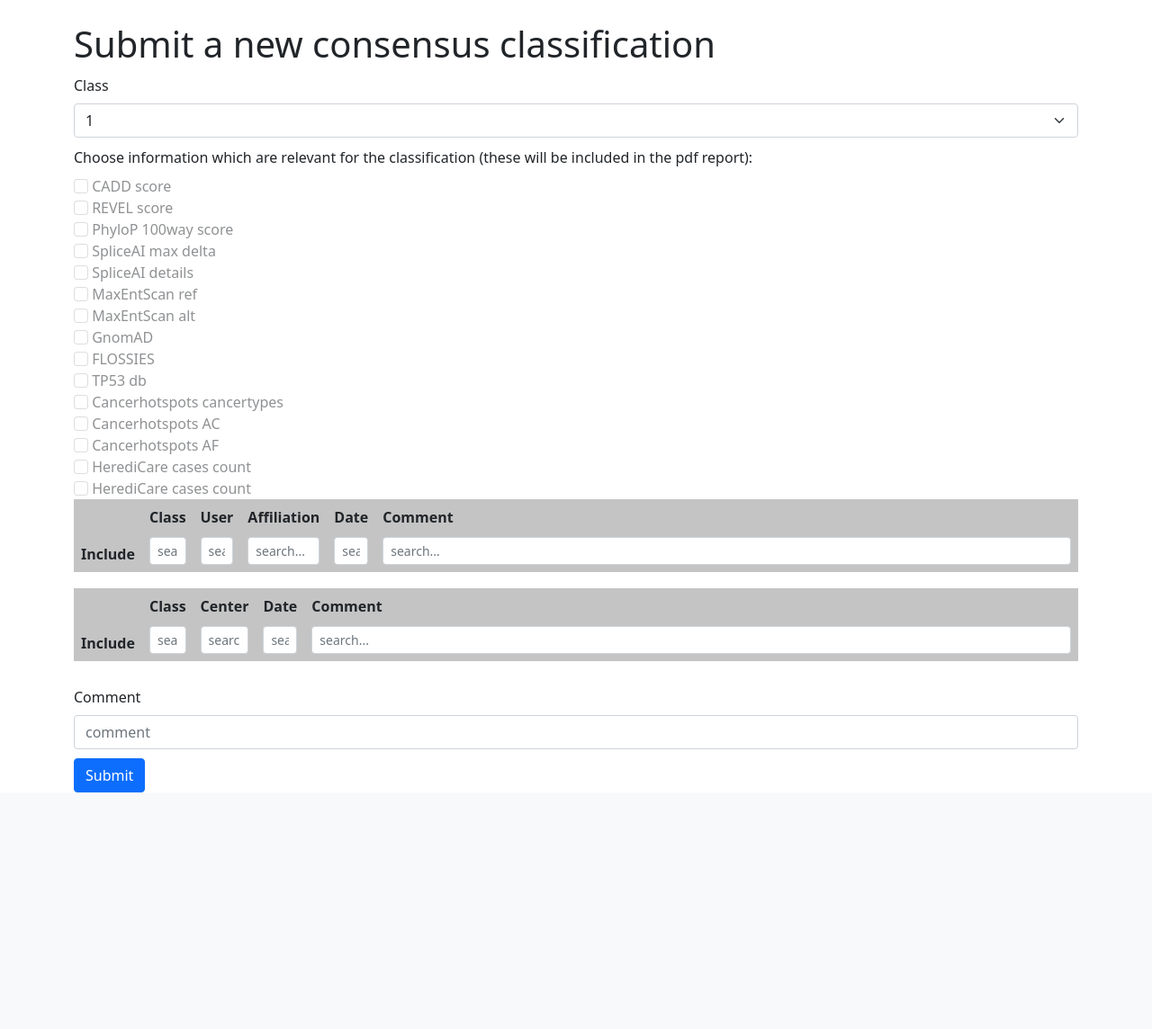
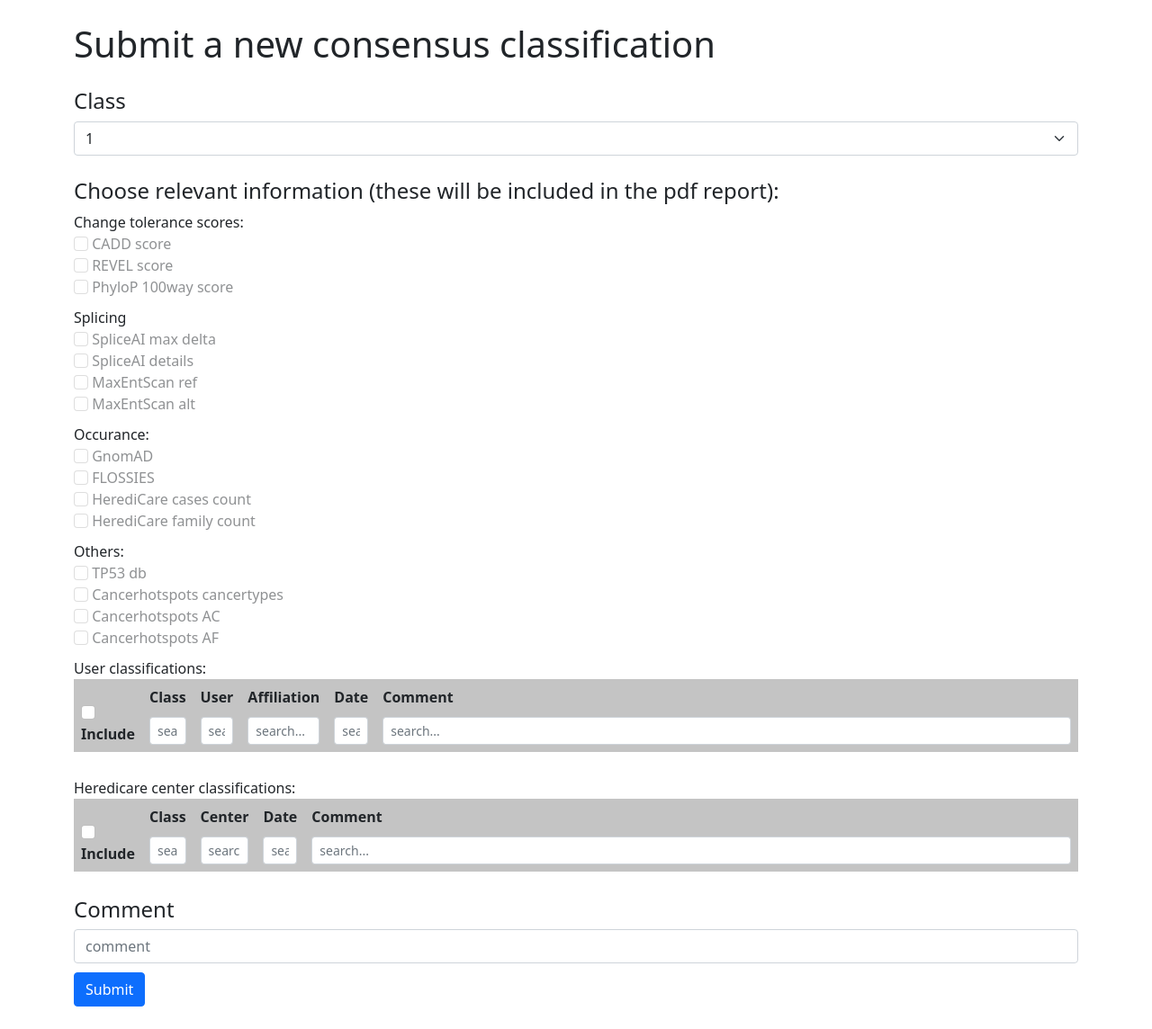
Before and after one commit to GC-HBOC/HerediVar, a Flask app: template src/frontend/webapp/templates/variant/consensus_classify.html in a window 1280 px wide. Shown: the part 56-1200 px from the top of the page at 90% size. Before the commit the page ends 937 px from the top, so only its background shows below. Run offline with Flask 2, Linux system fonts and the light colour scheme; the template is opened without the code that fills it, so the values that code supplies are empty; the visitor is signed in with stand-in values (Sample User, id 1); some libraries are stand-ins or nearby versions.

Commit message:
small changes & fixed pdf reports (#72) & added select all checkbox (#73)

```diff
--- a/src/frontend/webapp/static/js/consensus_classify.js
+++ b/src/frontend/webapp/static/js/consensus_classify.js
@@ -23,3 +23,12 @@ $(document).ready(function()
 
 
 });
+
+
+function toggle_all(source, select_group) {
+    checkboxes = document.querySelectorAll('input[name^="' + select_group + '"]');
+    //console.log(checkboxes)
+    for(var i=0, n=checkboxes.length;i<n;i++) {
+        checkboxes[i].checked = source.checked;
+    }
+}
--- a/src/frontend/webapp/templates/base.html
+++ b/src/frontend/webapp/templates/base.html
@@ -48,7 +48,8 @@
                       {{ session.get('user').get('preferred_username')}}
                     </a>
                     <ul class="dropdown-menu" aria-labelledby="navbarDropdown" style="min-width: 1rem;">
-                      <li><a class="dropdown-item" href="#">Profile</a></li>
+                      <li><a class="dropdown-item" href="http://srv018.img.med.uni-tuebingen.de:5050/realms/HerediVar/account/#/personal-info">Profile</a></li>
+                      <li><a class="dropdown-item" href="#">My lists</a></li>
                       <li><a class="dropdown-item" href="#">Feedback</a></li>
                       <li><hr class="dropdown-divider"></li>
                       <li><a class="dropdown-item" href="{{url_for('auth.logout')}}">logout</a></li>
--- a/src/frontend/webapp/templates/index.html
+++ b/src/frontend/webapp/templates/index.html
@@ -8,11 +8,6 @@
 
 <h1> {% block title %} Welcome to HerediVar {% endblock %} </h1>
 
-<div>
-    <a href="{{url_for('auth.testprotect')}}">testprotect</a>
-    <a href="{{url_for('auth.rightsreq')}}">rightsreq</a>
-    <!--<a href="http://SRV018.img.med.uni-tuebingen.de/realms/HerediVar/protocol/openid-connect/registrations?client_id=flask-frontend&response_type=code&scope=openid email&client_secret=NRLzlQfotGy9W8hkuYFm3T48Bjnti15k"></a>-->
-</div>
 
 </div>
 
--- a/src/frontend/webapp/templates/variant/consensus_classify.html
+++ b/src/frontend/webapp/templates/variant/consensus_classify.html
@@ -9,8 +9,8 @@
 
 
 
-            <div class="form-group sst">
-                <label for="class" class="form-label">Class</label>
+            <div class="form-group bst">
+                <h4 for="class" class="form-label">Class</h4>
                 <select class="form-select" name="class" id="class" required>
                     <option value="1" selected="selected">1</option>
                     <option value="2">2</option>
@@ -23,7 +23,11 @@
                </div>
             </div>
 
-            <label class="form-label sst" for="">Choose information which are relevant for the classification (these will be included in the pdf report):</label>
+
+            <h4 class="form-label bst" for="">Choose relevant information (these will be included in the pdf report):</h4>
+
+            <div class="form-group">
+                <label>Change tolerance scores:</label>
                 <!-- cadd -->
                 <div class="form-group">
                     <input class="form-check-input" type="checkbox" name="include_cadd" id="include_cadd" {% if 'cadd_scaled' not in variant_annotations %}disabled{% endif %}></input>
@@ -41,7 +45,11 @@
                     <input class="form-check-input" type="checkbox" name="include_phylop" id="include_phylop" {% if 'phylop_100way' not in variant_annotations %}disabled{% endif %}></input>
                     <label for="include_phylop" class="form-check-label">PhyloP 100way score</label>
                 </div>
+            </div>
 
+
+            <div class="form-group sst">
+                <label>Splicing</label>
                 <!-- spliceai -->
                 <div class="form-group">
                     <input class="form-check-input" type="checkbox" name="include_spliceai_max_delta" id="include_spliceai_max_delta" {% if 'spliceai_max_delta' not in variant_annotations %}disabled{% endif %}></input>
@@ -63,7 +71,10 @@
                     <input class="form-check-input" type="checkbox" name="include_maxentscan_alt" id="include_maxentscan_alt" {% if 'maxentscan_alt' not in variant_annotations %}disabled{% endif %}></input>
                     <label for="include_maxentscan_alt" class="form-check-label">MaxEntScan alt</label>
                 </div>
+            </div>
 
+            <div class="form-group sst">
+                <label>Occurance:</label>
                 <!-- gnomad -->
                 <div class="form-group">
                     <input class="form-check-input expandible-list" type="checkbox" data-bs-toggle="collapse" href="#gnomadoptions" data-target="#gnomadoptions" name="include_gnomad" id="include_gnomad" {% if 'gnomad_ac' not in variant_annotations and 'gnomad_af' not in variant_annotations and 'gnomad_popmax' not in variant_annotations and 'gnomad_hom' not in variant_annotations and 'gnomad_het' not in variant_annotations and 'gnomad_hemi' not in variant_annotations %}disabled{% endif %}></input>
@@ -117,7 +128,23 @@
                     </div>
                 </div>
 
+                <!-- heredicare -->
+                <div class="form-group">
+                    <input class="form-check-input" type="checkbox" name="include_heredicare_cases_count" id="include_heredicare_cases_count" {% if 'heredicare_cases_count' not in variant_annotations %}disabled{% endif %}></input>
+                    <label for="include_heredicare_cases_count" class="form-check-label">HerediCare cases count</label>
+                </div>
+
+                <div class="form-group">
+                    <input class="form-check-input" type="checkbox" name="include_heredicare_family_count" id="include_heredicare_family_count" {% if 'heredicare_family_count' not in variant_annotations %}disabled{% endif %}></input>
+                    <label for="include_heredicare_family_count" class="form-check-label">HerediCare family count</label>
+                </div>
+            </div>
+
+
+            <div class="form-group sst">
+                <label>Others:</label>
                 <!-- tp53db -->
+                <div class="form-group">
                     <input class="form-check-input expandible-list" type="checkbox" data-bs-toggle="collapse" href="#tpdboptions" data-target="#tpdboptions" name="include_tpdb" id="include_tpdb" {% if 'tp53db_class' not in variant_annotations and 'tp53db_bayes_del' not in variant_annotations and 'tp53db_DNE_LOF_class' not in variant_annotations and 'tp53db_DNE_class' not in variant_annotations and 'tp53db_domain_function' not in variant_annotations and 'tp53db_transactivation_class' not in variant_annotations %}disabled{% endif %}></input>
                     <label class="form-check-label">TP53 db</label>
                     <div class="form-group">
@@ -151,6 +178,8 @@
                             </div>
                         </div>
                     </div>
+                </div>
+
 
                 <!-- cancerhotspots -->
                 <div class="form-group">
@@ -167,26 +196,19 @@
                     <input class="form-check-input" type="checkbox" name="include_cancerhotspots_af" id="include_cancerhotspots_af" {% if 'cancerhotspots_af' not in variant_annotations %}disabled{% endif %}></input>
                     <label for="include_cancerhotspots_af" class="form-check-label">Cancerhotspots AF</label>
                 </div>
-
-            <!-- heredicare -->
-            <div class="form-group">
-                <input class="form-check-input" type="checkbox" name="include_heredicare_cases_count" id="include_heredicare_cases_count" {% if 'heredicare_cases_count' not in variant_annotations %}disabled{% endif %}></input>
-                <label for="include_heredicare_cases_count" class="form-check-label">HerediCare cases count</label>
             </div>
 
-            <div class="form-group">
-                <input class="form-check-input" type="checkbox" name="include_heredicare_family_count" id="include_heredicare_family_count" {% if 'heredicare_family_count' not in variant_annotations %}disabled{% endif %}></input>
-                <label for="include_heredicare_family_count" class="form-check-label">HerediCare cases count</label>
-            </div>
 
 
             <!-- literature -->
             {% if literature|length > 0 %}
+            <div class="form-group sst">
+                <label>Literature:</label>
                 <div class="table-responsive form-group">
                     <table class="table table-hover scroll" id="literatureTable">
                         <thead>
                             <tr>
-                            <th>Include</th>
+                                <th><input class="form-check-input" type="checkbox" name="include_all_literature" id="include_all_literature" onClick="toggle_all(this, 'include_literature')"> Include</th>
                                 <th><div class="sortable">Year</div><input type="text" class="form-control form-control-sm column-filter sst" placeholder="search..."></th>
                                 <th><div class="sortable">Title</div><input type="text" class="form-control form-control-sm column-filter sst" placeholder="search..."></th>
                                 <th><div class="sortable">Authors</div><input type="text" class="form-control form-control-sm column-filter sst" placeholder="search..."></th>
@@ -210,15 +232,18 @@
                         </tbody>
                     </table>
                 </div>
+            </div>
             {% endif %}
 
             <!-- user classifications -->
             {% if user_classifications is not none %}
+            <div class="form-group sst">
+                <label>User classifications:</label>
                 <div class="table-responsive form-group">
                     <table class="table table-hover scroll" id="userClassificationsTable">
                         <thead>
                             <tr>
-                            <th>Include</th>
+                                <th><input class="form-check-input" type="checkbox" name="include_all_literature" id="include_all_literature" onClick="toggle_all(this, 'include_user_classification')">Include</th>
                                 <th><div class="sortable">Class</div><input type="text" class="form-control form-control-sm column-filter sst" placeholder="search..."></th>
                                 <th><div class="sortable">User</div><input type="text" class="form-control form-control-sm column-filter sst" placeholder="search..."></th>
                                 <th><div class="sortable">Affiliation</div><input type="text" class="form-control form-control-sm column-filter sst" placeholder="search..."></th>
@@ -240,15 +265,18 @@
                         </tbody>
                     </table>
                 </div>
+            </div>
             {% endif %}
 
             <!-- center classifications -->
             {% if heredicare_center_classifications is not none %}
-            <div class="table-responsive">
+            <div class="form-group sst">
+                <label>Heredicare center classifications:</label>
+                <div class="table-responsive form-group">
                     <table class="table table-hover scroll" id="heredicareCenterClassificationsTable">
                         <thead>
                             <tr>
-                            <th>Include</th>
+                                <th><input class="form-check-input" type="checkbox" name="include_all_literature" id="include_all_literature" onClick="toggle_all(this, 'include_heredicare_center_classification')">Include</th>
                                 <th><div class="sortable">Class</div><input type="text" class="form-control form-control-sm column-filter sst" placeholder="search..."></th>
                                 <th><div class="sortable">Center</div><input type="text" class="form-control form-control-sm column-filter sst" placeholder="search..."></th>
                                 <th><div class="sortable">Date</div><input type="text" class="form-control form-control-sm column-filter sst" placeholder="search..."></th>
@@ -268,15 +296,18 @@
                         </tbody>
                     </table>
                 </div>
+            </div>
             {% endif %}
 
             <!-- clinvar classifications -->
             {% if clinvar_submissions|length > 0 %}
+            <div class="form-group sst">
+                <label>ClinVar submissions:</label>
                 <div class="table-responsive form-group">
                     <table class="table table-hover scroll" id="clinvarSubmissionsTable">
                         <thead>
                             <tr>
-                            <th>Include</th>
+                                <th><input class="form-check-input" type="checkbox" name="include_all_literature" id="include_all_literature" onClick="toggle_all(this, 'include_clinvar')">Include</th>
                                 <th><div class="sortable">Interpretation</div><input type="text" class="form-control form-control-sm column-filter sst" placeholder="search..."></th>
                                 <th><div class="sortable">Last evaluated</div><input type="text" class="form-control form-control-sm column-filter sst" placeholder="search..."></th>
                                 <th><div class="sortable">Review status</div><input type="text" class="form-control form-control-sm column-filter sst" placeholder="search..."></th>
@@ -302,10 +333,12 @@
                         </tbody>
                     </table>
                 </div>
+            </div>
             {% endif %}
 
+
             <div class="form-group sst">
-                <label for="comment" class="form-label">Comment</label>
+                <h4 for="comment" class="form-label">Comment</h4>
                 <input type="text" name="comment"
                        placeholder="comment" class="form-control"
                        value="{{ request.form['comment'] }}" id="comment" required>
@@ -315,7 +348,7 @@
                 </div>
             </div>
 
-            <div class="form-group sst">
+            <div class="form-group sst bsb">
                 <button type="submit" class="btn btn-primary">Submit</button>
             </div>
 
--- a/src/frontend/webapp/variant/variant_routes.py
+++ b/src/frontend/webapp/variant/variant_routes.py
@@ -304,11 +304,11 @@ def consensus_classify(variant_id):
             if include_user_classifications or include_center_classifications or include_clinvar_submissions:
                 generator.add_subtitle("Relevant classifications:")
             if include_user_classifications:
-                generator.add_relevant_classifications(user_classifications_oi, ('Class', 'User', 'Date', 'Comment'), [6, 10, 11, 70])
+                generator.add_relevant_classifications(user_classifications_oi, ('Class', 'User', 'Date', 'Comment'), [6, 10, 11, 55])
             if include_center_classifications:
-                generator.add_relevant_classifications(center_classifications_oi, ('Class', 'Center', 'Date', 'Comment'), [6, 10, 11, 70])
+                generator.add_relevant_classifications(center_classifications_oi, ('Class', 'Center', 'Date', 'Comment'), [6, 10, 11, 55])
             if include_clinvar_submissions:
-                generator.add_relevant_classifications(clinvar_submissions_oi, ('Interpretation', 'Last evaluated', 'Review status', 'Condition', 'Submitter'), [30, 30, 20, 20, 30])
+                generator.add_relevant_classifications(clinvar_submissions_oi, ('Interpretation', 'Last evaluated', 'Review status', 'Condition', 'Submitter'), [12, 30, 20, 20, 25])
 
 
             generator.save_pdf()
```
Also changed, not shown: src/common/pdf_generator.py (+29 -74 lines), src/frontend/webapp/auth/auth_routes.py (+0 -12 lines). Lines whose indentation alone changed are shown as unchanged.
